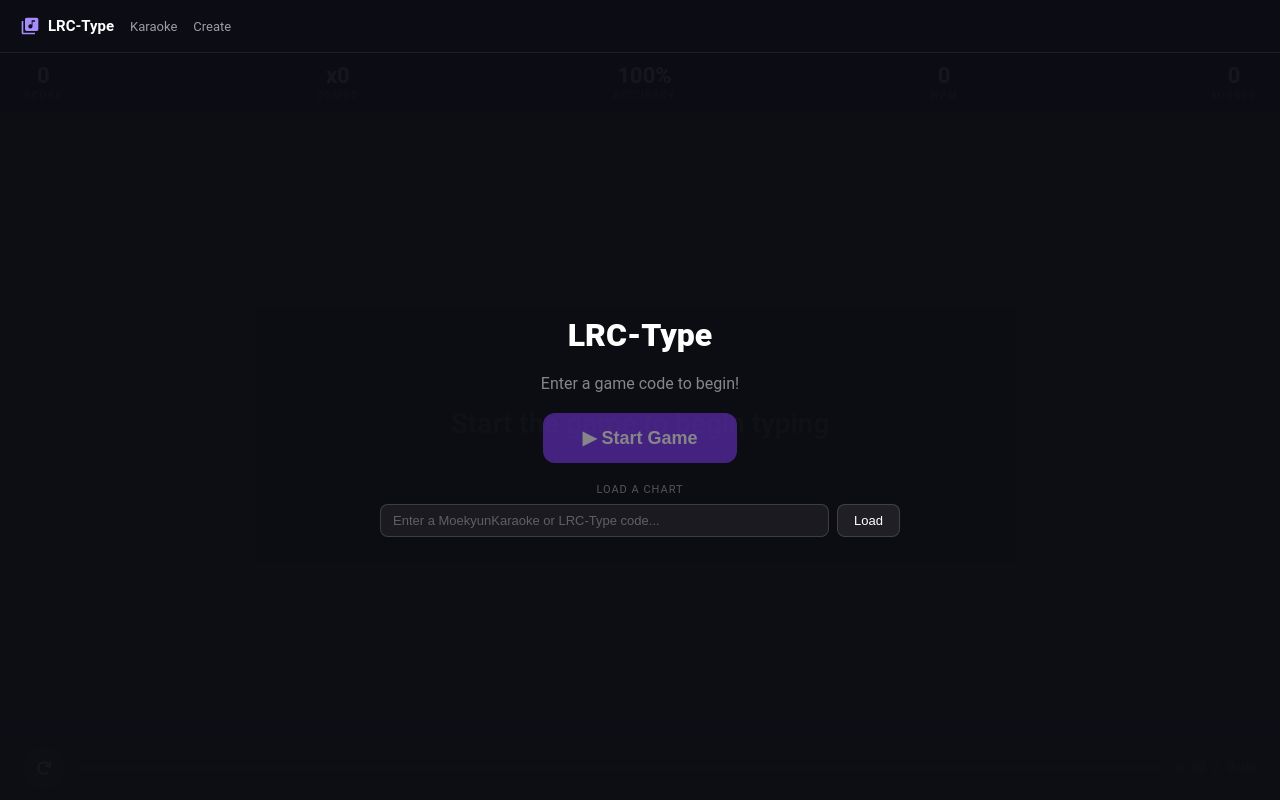
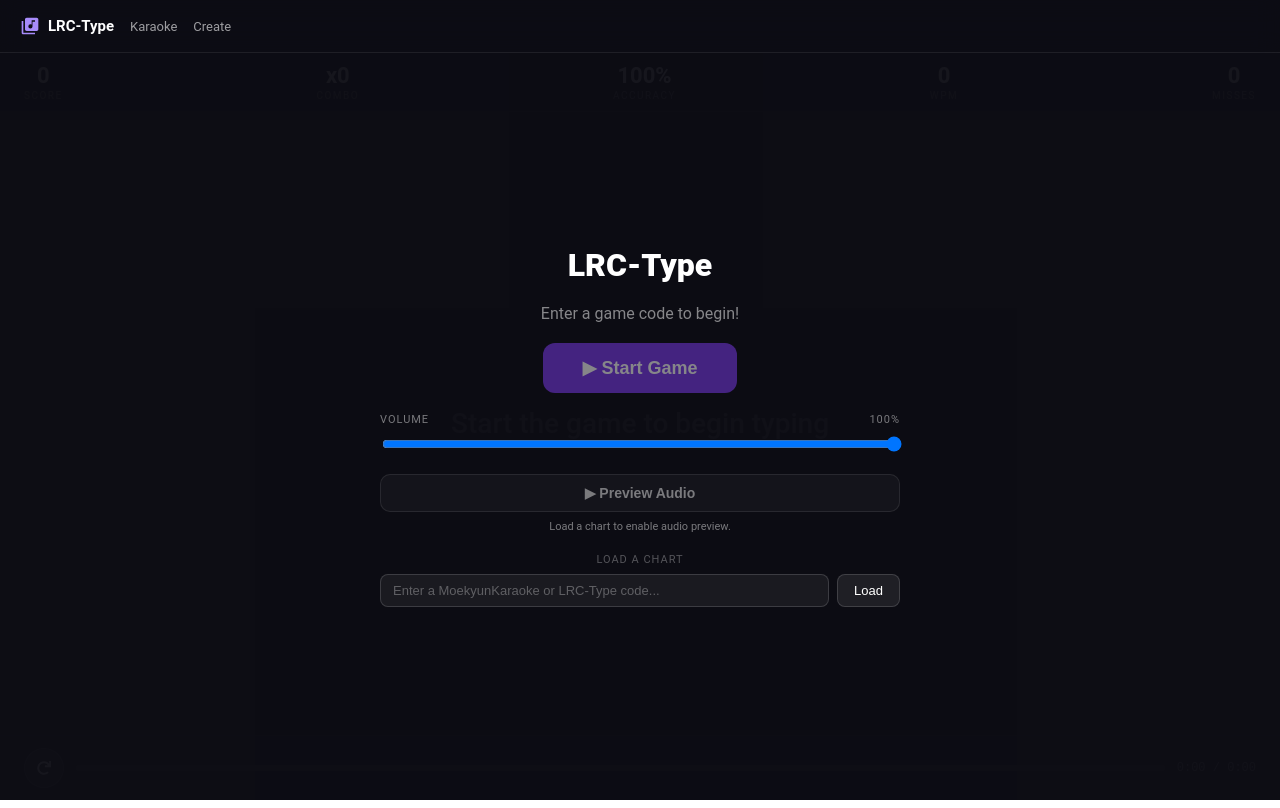
Before and after one commit to pinapelz/lrc-karaoke-player, a Next.js app: page /game in a window 1280 px wide. Built offline with nearby package versions, Linux system fonts and the light colour scheme.

Commit message:
type: add volume controls

```diff
--- a/src/app/game/page.styles.ts
+++ b/src/app/game/page.styles.ts
@@ -427,6 +427,41 @@ export const OpacitySlider = styled.input`
   width: 100%;
 `;
 
+export const PreviewWrap = styled.div`
+  width: 100%;
+  display: flex;
+  flex-direction: column;
+  gap: 8px;
+`;
+
+export const PreviewBtn = styled.button`
+  width: 100%;
+  padding: 10px 16px;
+  border-radius: 10px;
+  border: 1px solid rgba(255, 255, 255, 0.2);
+  background: rgba(255, 255, 255, 0.08);
+  color: #ffffff;
+  font-size: 14px;
+  font-weight: 600;
+  cursor: pointer;
+  transition: all 0.15s;
+
+  &:hover:not(:disabled) {
+    background: rgba(255, 255, 255, 0.16);
+  }
+
+  &:disabled {
+    opacity: 0.45;
+    cursor: not-allowed;
+  }
+`;
+
+export const PreviewHint = styled.div`
+  font-size: 11px;
+  color: rgba(255, 255, 255, 0.45);
+  text-align: center;
+`;
+
 export const CountdownNumber = styled.div`
   font-size: 72px;
   font-weight: 900;
--- a/src/app/game/page.tsx
+++ b/src/app/game/page.tsx
@@ -45,6 +45,9 @@ import {
   OpacityLabel,
   OpacitySlider,
   OpacityValue,
+  PreviewWrap,
+  PreviewBtn,
+  PreviewHint,
   CompletedLineFade,
   GameFooter,
   ControlBtn,
@@ -86,6 +89,7 @@ const isVideoUrl = (url: string) => {
   return !!ext && VIDEO_EXTENSIONS.has(ext);
 };
 const BACKGROUND_OPACITY_KEY = "lrcType.backgroundOpacity";
+const AUDIO_VOLUME_KEY = "lrcType.audioVolume";
 
 function GameInner() {
   const searchParams = useSearchParams();
@@ -130,6 +134,15 @@ function GameInner() {
     if (!Number.isFinite(parsed)) return 0;
     return Math.min(100, Math.max(0, parsed));
   });
+  const [audioVolume, setAudioVolume] = useState(() => {
+    if (typeof window === "undefined") return 100;
+    const stored = localStorage.getItem(AUDIO_VOLUME_KEY);
+    if (stored === null) return 100;
+    const parsed = Number(stored);
+    if (!Number.isFinite(parsed)) return 100;
+    return Math.min(100, Math.max(0, parsed));
+  });
+  const [isPreviewPlaying, setIsPreviewPlaying] = useState(false);
   const [skipBacking, setSkipBacking] = useState(false);
   const isVideo = useMemo(() => isVideoUrl(audioUrl), [audioUrl]);
 
@@ -138,6 +151,39 @@ function GameInner() {
   useEffect(() => {
     localStorage.setItem(BACKGROUND_OPACITY_KEY, String(backgroundOpacity));
   }, [backgroundOpacity]);
+
+  useEffect(() => {
+    localStorage.setItem(AUDIO_VOLUME_KEY, String(audioVolume));
+  }, [audioVolume]);
+
+  useEffect(() => {
+    const media = isVideo ? videoRef.current : audioRef.current;
+    if (!media) return;
+    media.volume = audioVolume / 100;
+  }, [audioVolume, isVideo, audioUrl]);
+
+  useEffect(() => {
+    const media = isVideo ? videoRef.current : audioRef.current;
+    if (!media) {
+      setIsPreviewPlaying(false);
+      return;
+    }
+    const handlePlay = () => setIsPreviewPlaying(true);
+    const handlePause = () => setIsPreviewPlaying(false);
+    const handleEnded = () => setIsPreviewPlaying(false);
+    media.addEventListener("play", handlePlay);
+    media.addEventListener("pause", handlePause);
+    media.addEventListener("ended", handleEnded);
+    return () => {
+      media.removeEventListener("play", handlePlay);
+      media.removeEventListener("pause", handlePause);
+      media.removeEventListener("ended", handleEnded);
+    };
+  }, [isVideo, audioUrl]);
+
+  useEffect(() => {
+    setIsPreviewPlaying(false);
+  }, [audioUrl]);
 
   const charRowRef = useRef<HTMLDivElement | null>(null);
   const charRefs = useRef<(HTMLSpanElement | null)[]>([]);
@@ -337,8 +383,12 @@ function GameInner() {
       }
     };
     const onEnded = () => {
-      setPhase("finished");
-      setGameDurationMs(Date.now() - gameStartTimeRef.current);
+      if (phaseRef.current === "playing") {
+        setPhase("finished");
+        setGameDurationMs(Date.now() - gameStartTimeRef.current);
+        return;
+      }
+      setIsPreviewPlaying(false);
     };
     media.addEventListener("timeupdate", onTimeUpdate);
     media.addEventListener("loadedmetadata", onLoadedMetadata);
@@ -395,6 +445,23 @@ function GameInner() {
     } catch {}
   }, []); // eslint-disable-line react-hooks/exhaustive-deps
 
+  const handlePreviewToggle = useCallback(() => {
+    if (phase !== "idle") return;
+    const media = isVideo ? videoRef.current : audioRef.current;
+    if (!media || !audioUrl) return;
+
+    if (media.paused) {
+      void media.play().catch(() => {
+        toast.error("Unable to start preview. Try interacting with the page again.", {
+          theme: "dark",
+        });
+      });
+      return;
+    }
+
+    media.pause();
+  }, [phase, isVideo, audioUrl]);
+
   const handleStart = useCallback(() => {
     const media = isVideo ? videoRef.current : audioRef.current;
     if (!media || !lrcContent || !audioUrl) return;
@@ -406,6 +473,7 @@ function GameInner() {
     lastHandledIdxRef.current = -1;
     media.pause();
     media.currentTime = 0;
+    setIsPreviewPlaying(false);
     setPhase("countdown");
     setCountdown(5);
     setGameDurationMs(0);
@@ -440,6 +508,7 @@ function GameInner() {
       media.pause();
       media.currentTime = 0;
     }
+    setIsPreviewPlaying(false);
     if (countdownIntervalRef.current !== null) {
       clearInterval(countdownIntervalRef.current);
       countdownIntervalRef.current = null;
@@ -595,6 +664,43 @@ function GameInner() {
                 </>
               )}
 
+              <StartBtn
+                onClick={handleStart}
+                disabled={!isReady}
+                suppressHydrationWarning
+              >
+                {loadingLrc ? "Loading song..." : "▶  Start Game"}
+              </StartBtn>
+
+              <OpacityControl>
+                <OpacityLabel>
+                  Volume
+                  <OpacityValue>{audioVolume}%</OpacityValue>
+                </OpacityLabel>
+                <OpacitySlider
+                  type="range"
+                  min="0"
+                  max="100"
+                  value={audioVolume}
+                  onChange={(e) => setAudioVolume(Number(e.target.value))}
+                />
+              </OpacityControl>
+
+              <PreviewWrap>
+                <PreviewBtn
+                  onClick={handlePreviewToggle}
+                  disabled={!audioUrl}
+                  suppressHydrationWarning
+                >
+                  {isPreviewPlaying ? "⏸ Pause Preview" : "▶ Preview Audio"}
+                </PreviewBtn>
+                <PreviewHint>
+                  {audioUrl
+                    ? "Use preview to test your volume before starting."
+                    : "Load a chart to enable audio preview."}
+                </PreviewHint>
+              </PreviewWrap>
+
               {isVideo && (
                 <OpacityControl>
                   <OpacityLabel>
@@ -612,14 +718,6 @@ function GameInner() {
                   />
                 </OpacityControl>
               )}
-
-              <StartBtn
-                onClick={handleStart}
-                disabled={!isReady}
-                suppressHydrationWarning
-              >
-                {loadingLrc ? "Loading song..." : "▶  Start Game"}
-              </StartBtn>
               <CodeSection>
                 <div
                   style={{
```
